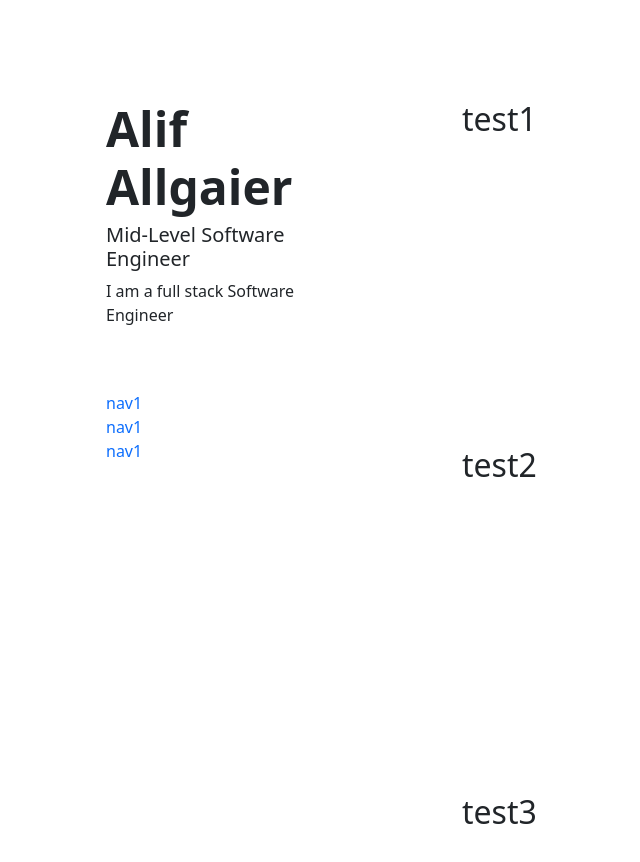
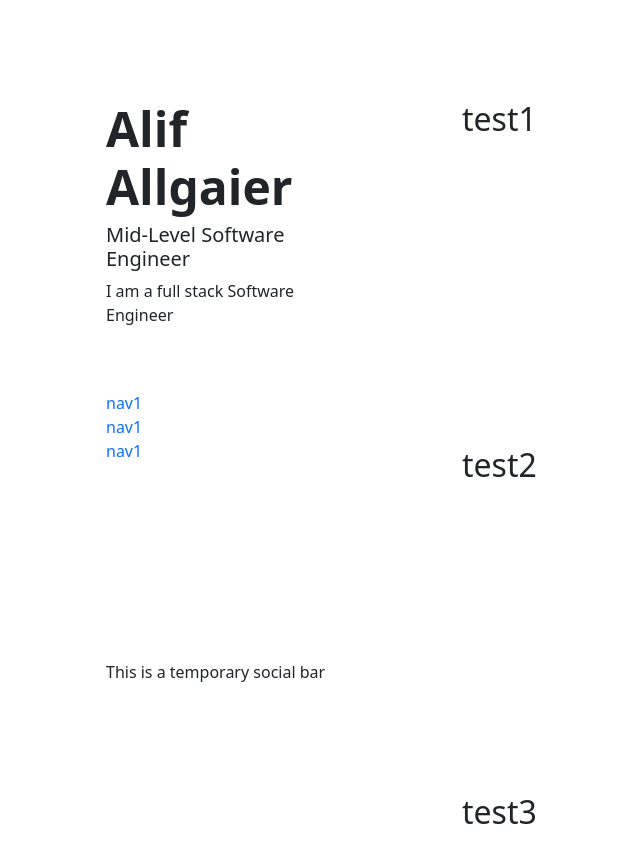
Before and after one commit to DCDLEAFY/dcdleafy-portfolio, an Angular app in the folder portfolio/: page / in a window 1280 px wide. Shown: the top 862 px of the page, without its empty margins (234-874 px from the left). Built offline with nearby package versions, Linux system fonts and the light colour scheme.

Commit message:
added temp social bar

```diff
--- a/portfolio/src/app/core/components/portfolio-nav-container/portfolio-nav-container.component.html
+++ b/portfolio/src/app/core/components/portfolio-nav-container/portfolio-nav-container.component.html
@@ -26,6 +26,6 @@
     </div>
 
     <div class="bottom">
-
+        <p>This is a temporary social bar</p>
     </div>
 </div>
```
